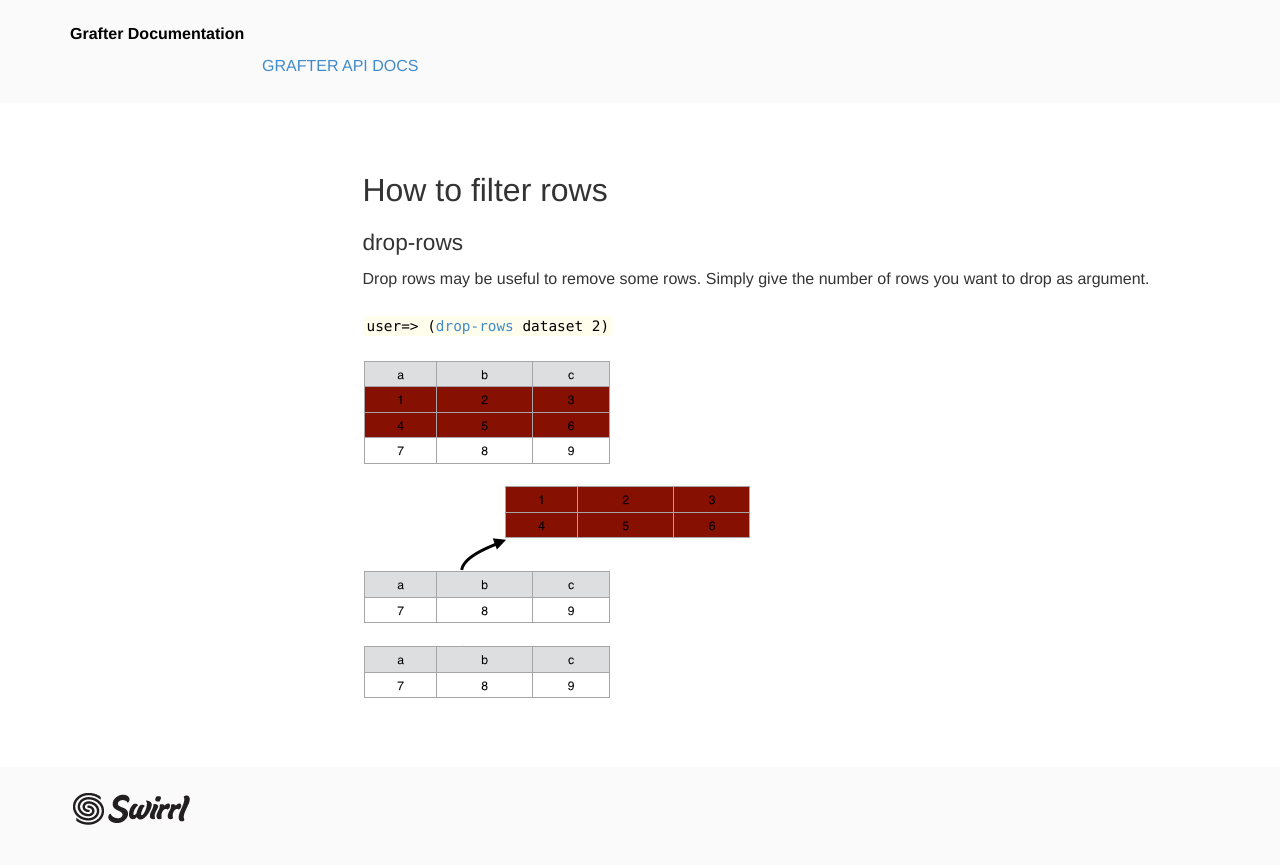
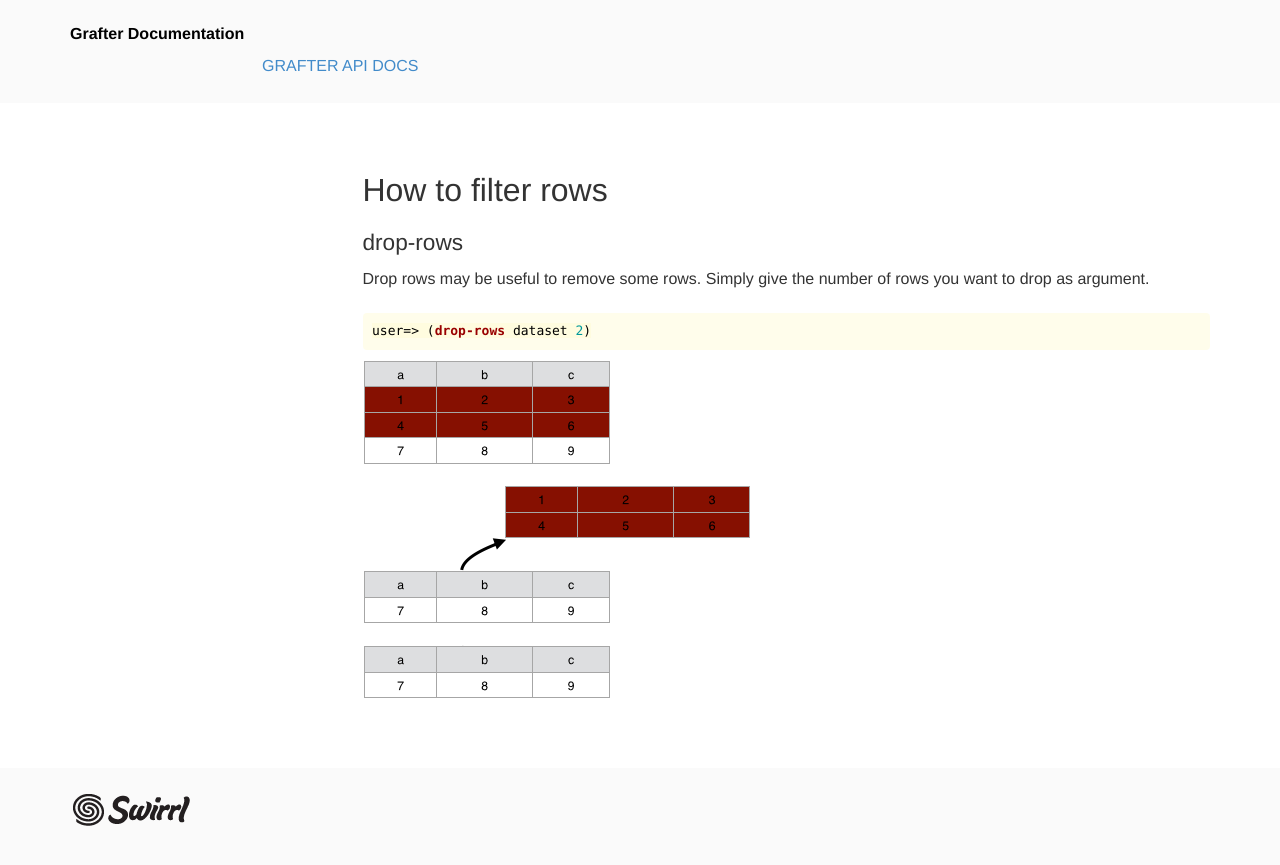
Before and after one commit to Swirrl/grafter-docs, a Jekyll site: the page built from _howto/230_filter_rows.md, in a window 1280 px wide. Shown: the top 865 px of the page. Built offline with Jekyll 4.4.1, drawn with Linux system fonts in a browser that asks for light colours.

Commit message:
back to classic syntax highlighting

```diff
--- a/_howto/230_filter_rows.md
+++ b/_howto/230_filter_rows.md
@@ -9,7 +9,11 @@ title: Filter rows
 
 Drop rows may be useful to remove some rows. Simply give the number of rows you want to drop as argument.
 
-<code>user=> (<a href="http://api.grafter.org/0.2/grafter.tabular.html#var-drop-rows" target="_blank">drop-rows</a> dataset 2)</code>
+{% highlight clojure %}
+
+user=> (drop-rows dataset 2)
+
+{% endhighlight %}
 
 ![Data Screenshot](/assets/230_filter_raws_1.png)
 
```
Also changed, not shown: _howto/210_convert_cell_level_values.md (+4 -2 lines), _howto/220_row_level_transformations.md (+6 -2 lines).
